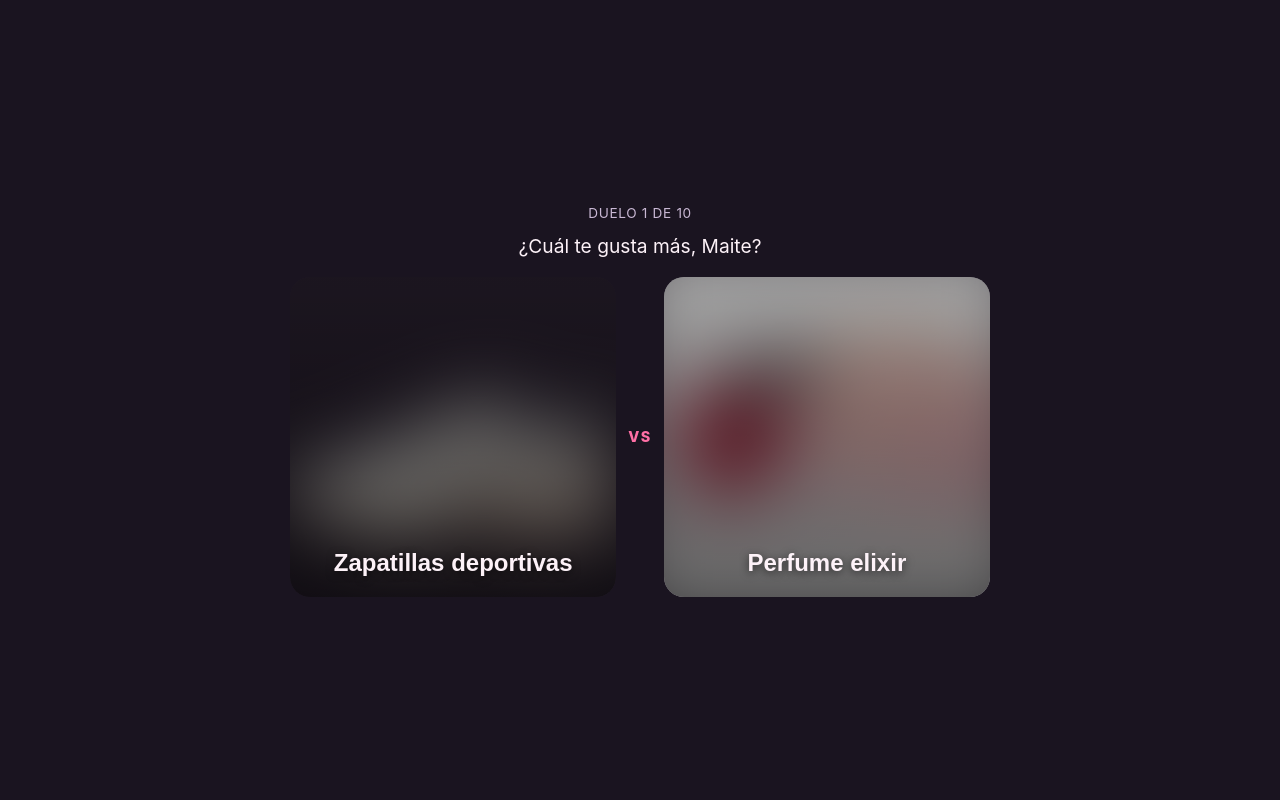
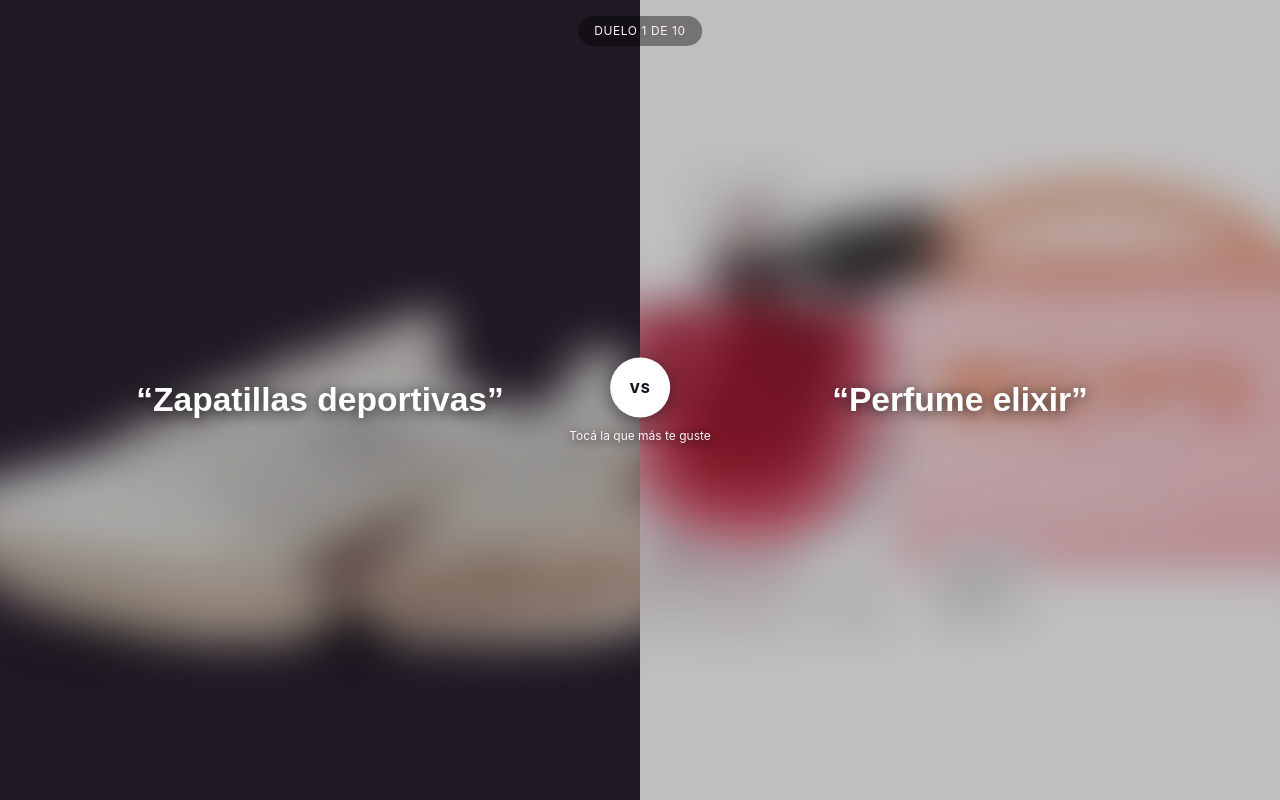
Before and after one commit to FedeAragon/regalo-battle, a plain HTML site: page index.html in a window 1280 px wide. Both pictures are taken after a click on the button "Empezar". Drawn offline with Linux system fonts and the light colour scheme; files whose address does not match are found by name.

Commit message:
Rediseñar el duelo como pantalla completa dividida (estilo Higher/Lower), arreglar rutas de imagen en variables CSS y ajustar blur

```diff
--- a/css/styles.css
+++ b/css/styles.css
@@ -83,109 +83,150 @@ p {
   border: 1px solid var(--text-muted);
 }
 
-/* --- Duelo --- */
+/* --- Tarjeta con foto difuminada (compartida por duelo y final) --- */
 
-.screen__content--duel {
-  width: 100%;
-  max-width: 700px;
-  gap: 8px;
-}
-
-.round-label {
-  font-size: 0.85rem;
-  letter-spacing: 0.05em;
-  text-transform: uppercase;
-  color: var(--text-muted);
-}
-
-.duel-prompt {
-  font-size: 1.2rem;
-  color: var(--text);
-  margin-bottom: 8px;
-}
-
-.cards {
-  display: flex;
-  flex-direction: column;
-  gap: 12px;
-  width: 100%;
-  position: relative;
-}
-
-.card {
+.duel-card {
   position: relative;
   border: none;
-  border-radius: 20px;
   overflow: hidden;
-  height: 42vh;
-  min-height: 220px;
   background-color: var(--card-bg);
   cursor: pointer;
   padding: 0;
+  width: 100%;
+  flex: 1;
 }
 
-.card::before {
+.duel-card::before {
   content: "";
   position: absolute;
   inset: 0;
   background-image: var(--bg-img);
   background-size: cover;
   background-position: center;
-  filter: blur(30px) saturate(85%);
-  transform: scale(1.25);
+  filter: blur(20px) saturate(85%);
+  transform: scale(1.15);
 }
 
-.card::after {
+.duel-card::after {
   content: "";
   position: absolute;
   inset: 0;
-  background: linear-gradient(to top, rgba(0, 0, 0, 0.6), rgba(0, 0, 0, 0.35));
+  background: rgba(0, 0, 0, 0.25);
 }
 
-.card__title {
+.duel-card__title {
   position: relative;
   z-index: 1;
   display: flex;
-  align-items: flex-end;
+  align-items: center;
   justify-content: center;
   height: 100%;
-  padding-bottom: 20px;
-  font-size: 1.5rem;
-  font-weight: 700;
-  color: var(--text);
-  text-shadow: 0 2px 8px rgba(0, 0, 0, 0.6);
+  padding: 32px;
+  text-align: center;
+  font-size: clamp(1.3rem, 5vw, 2.1rem);
+  font-weight: 800;
+  color: #fff;
+  line-height: 1.25;
+  text-shadow: 0 2px 14px rgba(0, 0, 0, 0.75);
 }
 
-.vs {
-  align-self: center;
-  font-weight: 800;
-  font-size: 0.9rem;
-  color: var(--accent);
-  letter-spacing: 0.1em;
+/* --- Duelo: pantalla completa dividida en dos, como el Higher/Lower original --- */
+
+.screen--duel {
+  padding: 0;
+  align-items: stretch;
+  position: relative;
+  height: 100vh;
+  height: 100dvh;
+  overflow: hidden;
+}
+
+.duel {
+  position: relative;
+  width: 100%;
+  height: 100%;
+  display: flex;
+  flex-direction: column;
 }
 
 @media (min-width: 700px) {
-  .cards {
+  .duel {
     flex-direction: row;
-    align-items: stretch;
   }
+}
 
-  .card {
-    flex: 1;
-    height: 320px;
-  }
+.duel-round {
+  position: absolute;
+  top: 16px;
+  left: 50%;
+  transform: translateX(-50%);
+  z-index: 3;
+  margin: 0;
+  font-size: 0.75rem;
+  letter-spacing: 0.05em;
+  text-transform: uppercase;
+  color: var(--text);
+  background: rgba(0, 0, 0, 0.4);
+  padding: 6px 16px;
+  border-radius: 999px;
+}
 
-  .vs {
-    align-self: center;
-  }
+.duel-vs {
+  position: absolute;
+  top: 50%;
+  left: 50%;
+  transform: translate(-50%, -50%);
+  z-index: 3;
+  display: flex;
+  flex-direction: column;
+  align-items: center;
+  gap: 10px;
+}
+
+.duel-vs__circle {
+  width: 60px;
+  height: 60px;
+  border-radius: 50%;
+  background: #fff;
+  color: var(--bg);
+  display: flex;
+  align-items: center;
+  justify-content: center;
+  font-weight: 800;
+  font-size: 0.85rem;
+  letter-spacing: 0.05em;
+  box-shadow: 0 4px 20px rgba(0, 0, 0, 0.45);
+}
+
+.duel-vs__hint {
+  max-width: 150px;
+  text-align: center;
+  font-size: 0.75rem;
+  color: var(--text);
+  text-shadow: 0 2px 8px rgba(0, 0, 0, 0.7);
 }
 
 /* --- Final --- */
 
-.card--winner {
+.screen--final {
+  padding: 0;
+  flex-direction: column;
+  align-items: stretch;
+  justify-content: flex-start;
+  overflow-y: auto;
+}
+
+.screen--final .screen__content {
+  align-self: center;
+  padding: 24px;
+}
+
+.duel-card--winner {
+  flex: none;
   width: 100%;
-  height: 240px;
-  border-radius: 20px;
+  height: 38vh;
+  min-height: 220px;
+  cursor: default;
 }
 
 .idea-field {
@@ -194,6 +235,10 @@ p {
   flex-direction: column;
   gap: 8px;
   text-align: left;
+}
+
+[hidden] {
+  display: none !important;
 }
 
 .idea-field label {
--- a/index.html
+++ b/index.html
@@ -18,32 +18,34 @@
   </section>
 
   <!-- Pantalla 2: Duelo -->
-  <section class="screen" data-screen="duel">
-    <div class="screen__content screen__content--duel">
-      <p id="round-label" class="round-label"></p>
-      <p id="duel-prompt" class="duel-prompt"></p>
+  <section class="screen screen--duel" data-screen="duel">
+    <p id="round-label" class="duel-round"></p>
 
-      <div class="cards">
-        <button id="card-champion" class="card">
-          <span class="card__title"></span>
-        </button>
-        <span class="vs">VS</span>
-        <button id="card-challenger" class="card">
-          <span class="card__title"></span>
-        </button>
+    <div class="duel">
+      <button id="card-champion" class="duel-card">
+        <span class="duel-card__title"></span>
+      </button>
+
+      <div class="duel-vs">
+        <span class="duel-vs__circle">VS</span>
+        <span id="duel-prompt" class="duel-vs__hint"></span>
       </div>
+
+      <button id="card-challenger" class="duel-card">
+        <span class="duel-card__title"></span>
+      </button>
     </div>
   </section>
 
   <!-- Pantalla 3: Final -->
-  <section class="screen" data-screen="final">
+  <section class="screen screen--final" data-screen="final">
+    <div id="card-winner" class="duel-card duel-card--winner">
+      <span class="duel-card__title"></span>
+    </div>
+
     <div class="screen__content">
       <h1 id="final-title"></h1>
       <p id="final-body"></p>
-
-      <div id="card-winner" class="card card--winner">
-        <span class="card__title"></span>
-      </div>
 
       <div id="idea-field" class="idea-field">
         <label id="idea-label" for="idea-input"></label>
--- a/js/game.js
+++ b/js/game.js
@@ -9,7 +9,8 @@ const TEXTS = {
     "Quiero regalarte algo y no me decido, así que necesito tu ayuda. " +
     "Van a aparecer dos regalos: elegí el que más te guste. Sin pensarlo mucho.",
   startButton: "Empezar",
-  duelPrompt: "¿Cuál te gusta más, Maite?",
+  duelPrompt: "Tocá la que más te guste",
+  quote: (title) => `“${title}”`,
   roundLabel: (current, total) => `Duelo ${current} de ${total}`,
   finalTitle: "Listo, Maite. Te quedaste con esto:",
   ideaLabel: "¿Se te ocurre algo que no puse?",
@@ -32,6 +33,12 @@ let history = []; // [{ round, winner, loser }]
 let ideaText = "";
 let sent = false;
 let sending = false;
+
+// Los url() dentro de variables CSS se resuelven relativos a la hoja de
+// estilos que los usa, no al HTML. Por eso convertimos la ruta a absoluta acá.
+function bgUrl(path) {
+  return `url("${new URL(path, document.baseURI).href}")`;
+}
 
 function shuffle(array) {
   const copy = array.slice();
@@ -105,20 +112,20 @@ function renderDuel() {
   );
 
   const champCard = document.getElementById("card-champion");
-  champCard.style.setProperty("--bg-img", `url("${champion.img}")`);
-  champCard.querySelector(".card__title").textContent = champion.title;
+  champCard.style.setProperty("--bg-img", bgUrl(champion.img));
+  champCard.querySelector(".duel-card__title").textContent = TEXTS.quote(champion.title);
 
   const challCard = document.getElementById("card-challenger");
-  challCard.style.setProperty("--bg-img", `url("${challenger.img}")`);
-  challCard.querySelector(".card__title").textContent = challenger.title;
+  challCard.style.setProperty("--bg-img", bgUrl(challenger.img));
+  challCard.querySelector(".duel-card__title").textContent = TEXTS.quote(challenger.title);
 }
 
 function renderFinal() {
   document.getElementById("final-title").textContent = TEXTS.finalTitle;
 
   const winnerCard = document.getElementById("card-winner");
-  winnerCard.style.setProperty("--bg-img", `url("${champion.img}")`);
-  winnerCard.querySelector(".card__title").textContent = champion.title;
+  winnerCard.style.setProperty("--bg-img", bgUrl(champion.img));
+  winnerCard.querySelector(".duel-card__title").textContent = TEXTS.quote(champion.title);
 
   document.getElementById("idea-label").textContent = TEXTS.ideaLabel;
   const ideaInput = document.getElementById("idea-input");
```
